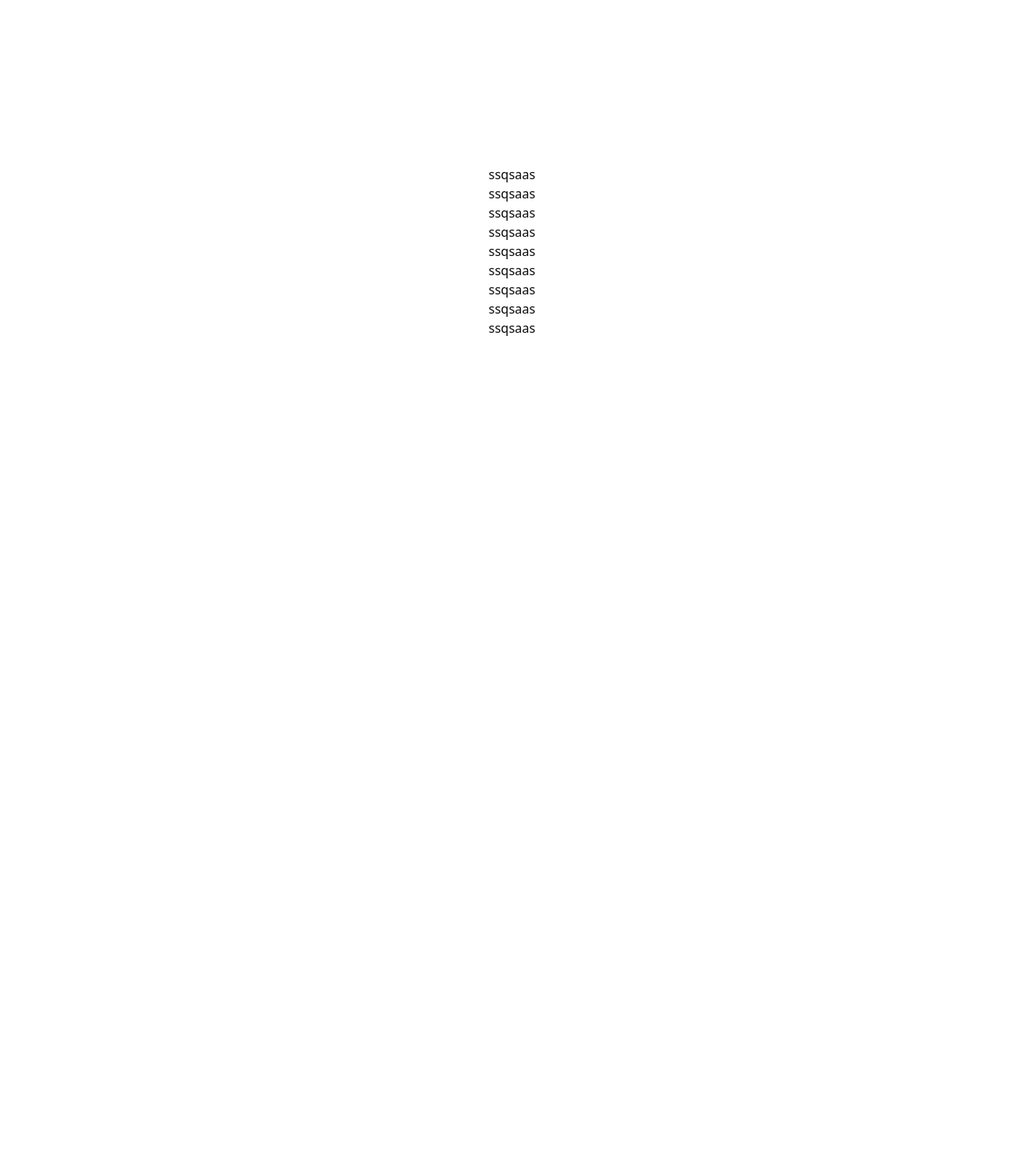
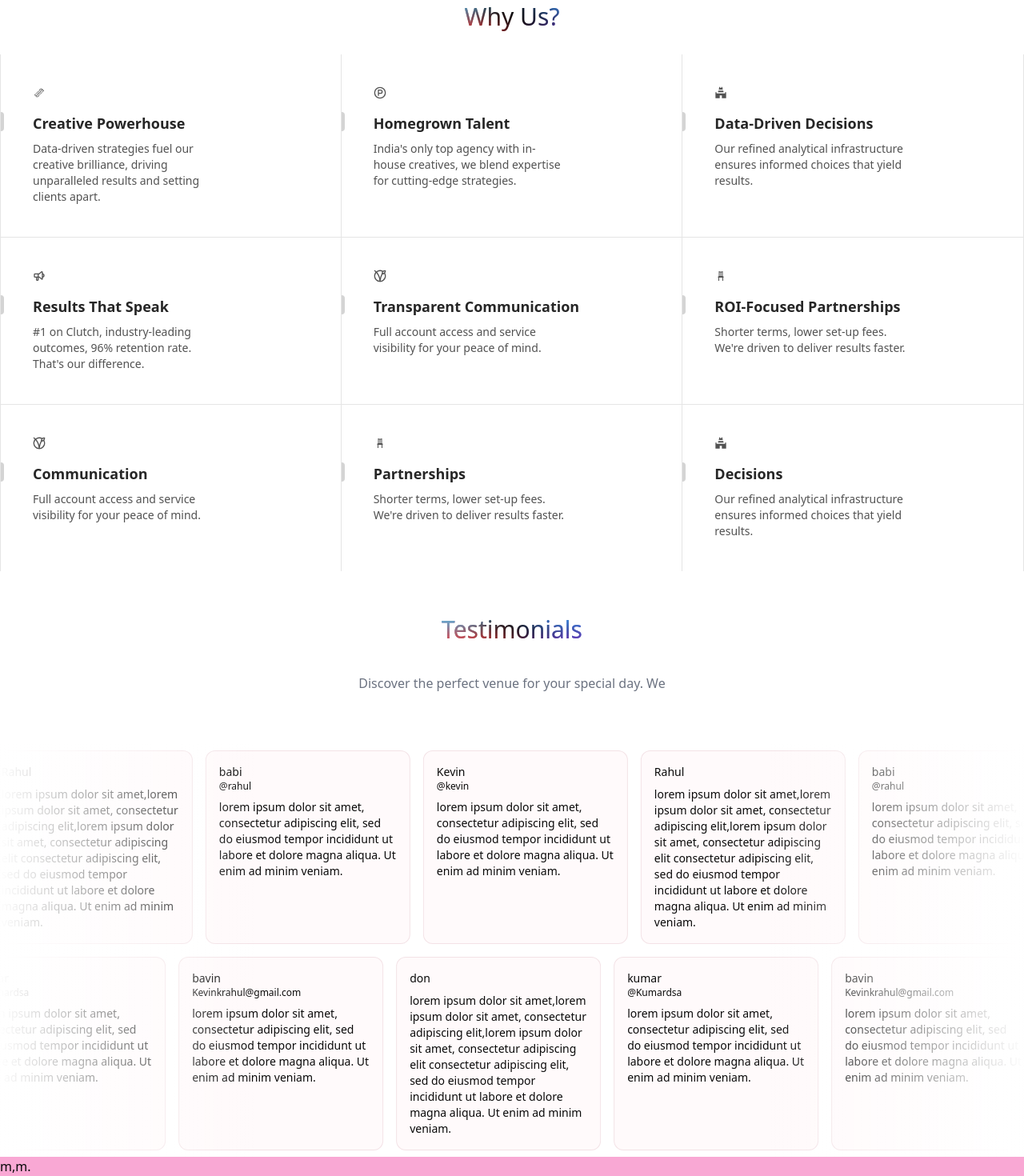
Before and after one commit to kevinkrahul/MHall-Web-Fullstack, a Next.js app: page / in a window 1280 px wide. Shown: the part 883-2353 px from the top of the page at 80% size. Before the commit the page ends 2293 px from the top, so only its background shows below. Built offline with nearby package versions, Linux system fonts and the light colour scheme.

Commit message:
Aminities and Testimonials Done

```diff
--- a/package.json
+++ b/package.json
@@ -22,6 +22,7 @@
     "next-themes": "^0.4.4",
     "react": "^19.0.0",
     "react-dom": "^19.0.0",
+    "react-icons": "^5.5.0",
     "tailwind-merge": "^3.0.1",
     "tailwindcss-animate": "^1.0.7"
   },
--- a/src/app/globals.css
+++ b/src/app/globals.css
@@ -11,6 +11,7 @@
   :root {
     --primary: #faf2f3;
     --primary-hf:#faecee;
+    --border-rose:#BA68C8;
   }
 }
 
--- a/src/app/layout.tsx
+++ b/src/app/layout.tsx
@@ -3,6 +3,7 @@ import { ThemeProvider } from "@/components/themeprovider/theme-provider";
 import { Geist, Geist_Mono } from "next/font/google";
 import "./globals.css";
 import Header from "@/components/header/header";
+import Footer from "@/components/footer/footer";
 
 
 export const metadata: Metadata = {
@@ -27,6 +28,7 @@ export default function RootLayout({
         >
         <Header/>
           {children}
+          <Footer/>
         </ThemeProvider>
       </body>
     </html>
--- a/src/app/page.tsx
+++ b/src/app/page.tsx
@@ -5,10 +5,14 @@ import { AuroraText } from "@/components/magicui/aurora-text";
 import { ArrowRightIcon } from "lucide-react";
 import { cn } from "@/lib/utils";
 import { AnimatedShinyText } from "@/components/magicui/animated-shiny-text";
+import { Marquee } from "@/components/magicui/marquee";
+import Testimonial from "@/components/ui/testimonialcard";
+import FeaturesSectionDemo from "@/components/ui/aminities";
 
 export default function Home() {
   return (
     <div>
+      {/* Landing page */}
       <section className="flex flex-col justify-center text-center w-full min-h-[calc(100vh-69px)] items-center">
         <h1 className="text-[clamp(6vh,5vw,7rem)] font-medium p-3 md:p-3">
           Your <AuroraText>Dream Wedding</AuroraText> Begins Here
@@ -16,7 +20,7 @@ export default function Home() {
         <div>
           <Image src={myicon} alt="wedding" width={500} height={500} />
         </div>
-        <p className="text-[clamp(2vh,1em,2em)]  max-w-3xl p-2">
+        <p className="text-[clamp(2vh,1em,2em)] dark:text-white text-gray-500 max-w-3xl p-2">
           Discover the perfect venue for your special day. We provide a
           spacious, elegant marriage mahal designed to turn your wedding into an
           unforgettable celebration.
@@ -34,34 +38,17 @@ export default function Home() {
           </div>
         </div>
       </section>
+            {/* Aminities */}
+      <section className=" items-center w-full min-h-[calc(100vh-69px)]">
+        <FeaturesSectionDemo
+          children={<AuroraText className="text-3xl">Why Us?</AuroraText>}
+        />
+      </section>
 
-      <section className="flex justify-center text-center items-center w-full min-h-[calc(100vh-69px)]">
-        <div>
-          <p>ssqsaas</p>
-          <p>ssqsaas</p>
-          <p>ssqsaas</p>
-          <p>ssqsaas</p>
-          <p>ssqsaas</p>
-          <p>ssqsaas</p>
-          <p>ssqsaas</p>
-          <p>ssqsaas</p>
-          <p>ssqsaas</p>
-        </div>
-      </section>
-      <section className="flex justify-center text-center items-center w-full min-h-[calc(100vh-69px)]">
-        <div>
-
-        </div>
-      </section>
+      {/* Testimonial */}
+      <Testimonial
+        children={<AuroraText className="text-3xl">Testimonials</AuroraText>}
+      />
     </div>
   );
 }
-
-{
-  /* <section class="flex flex-col items-center justify-center min-h-screen text-center">
-  <h1 class="text-5xl font-bold mb-4">Your Dream Wedding Begins Here</h1>
-  <p class="text-lg text-gray-600 max-w-xl">
-    Discover the perfect venue for your special day. We provide a spacious, elegant marriage mahal designed to turn your wedding into an unforgettable celebration.
-  </p>
-</section> */
-}
--- /dev/null
+++ b/src/components/footer/footer.tsx
@@ -0,0 +1,11 @@
+"use client";
+
+const Footer = () => {
+  return (
+    <footer className="bg-pink-300">
+m,m.
+    </footer>
+  )
+}
+
+export default Footer
--- a/src/components/header/header.tsx
+++ b/src/components/header/header.tsx
@@ -31,8 +31,9 @@ const useGetTheme = () => {
   return resolvedTheme;
 };
 
+export const Navigation = ["Home", "About", "Gallery", "Guidlines", "Contact"];
+
 const Header = () => {
-  const Navigation = ["Home", "About", "Gallery", "Guidlines", "Contact"];
   const { resolvedTheme } = useGetTheme();
   const [logo, setLogo] = useState(Logo);
   useEffect(() => {
--- a/src/components/magicui/marquee.tsx
+++ b/src/components/magicui/marquee.tsx
@@ -45,7 +45,7 @@ export function Marquee({
     <div
       {...props}
       className={cn(
-        "group flex overflow-hidden p-2 [--duration:40s] [--gap:1rem] [gap:var(--gap)]",
+        "group flex overflow-hidden p-2 [--duration:80s] [--gap:1rem] [gap:var(--gap)]",
         {
           "flex-row": !vertical,
           "flex-col": vertical,
--- /dev/null
+++ b/src/components/ui/aminities.tsx
@@ -0,0 +1,124 @@
+import { cn } from "@/lib/utils";
+import { CiBacon } from "react-icons/ci";
+import { LuCircleParking,LuVegan } from "react-icons/lu";
+import { MdTempleHindu } from "react-icons/md";
+import { TbSpeakerphone } from "react-icons/tb";
+import { LiaChairSolid } from "react-icons/lia";
+
+
+
+
+
+
+export default function FeaturesSectionDemo({children}:{children:React.ReactNode}) {
+  const features = [
+    {
+      title: "Creative Powerhouse",
+      description:
+        "Data-driven strategies fuel our creative brilliance, driving unparalleled results and setting clients apart.",
+      icon: <CiBacon />,
+    },
+    {
+      title: "Homegrown Talent",
+      description:
+        "India's only top agency with in-house creatives, we blend expertise for cutting-edge strategies.",
+      icon: <LuCircleParking />,
+    },
+    {
+      title: "Data-Driven Decisions",
+      description:
+        "Our refined analytical infrastructure ensures informed choices that yield results.",
+      icon: <MdTempleHindu />,
+    },
+    {
+      title: "Results That Speak",
+      description: "#1 on Clutch, industry-leading outcomes, 96% retention rate. That's our difference.",
+      icon: <TbSpeakerphone />,
+    },
+    {
+      title: "Transparent Communication",
+      description: "Full account access and service visibility for your peace of mind.",
+      icon: <LuVegan />,
+    },
+    {
+      title: "ROI-Focused Partnerships",
+      description:
+        "Shorter terms, lower set-up fees. We're driven to deliver results faster.",
+      icon: <LiaChairSolid />,
+    },
+    {
+        title: "Communication",
+        description: "Full account access and service visibility for your peace of mind.",
+        icon: <LuVegan />,
+      },
+      {
+        title: "Partnerships",
+        description:
+          "Shorter terms, lower set-up fees. We're driven to deliver results faster.",
+        icon: <LiaChairSolid />,
+      },
+      {
+        title: "Decisions",
+        description:
+          "Our refined analytical infrastructure ensures informed choices that yield results.",
+        icon: <MdTempleHindu />,}
+  ];
+  return (
+    <>
+    <div>
+      <h1 className="text-[clamp(6vh,5vw,7rem)] text-center font-medium  pt-2 md:p-3 max-sm:mt-6">
+        {children}
+      </h1>
+    </div>
+    <div className="grid grid-cols-1 col-span-full md:grid-cols-2 lg:grid-cols-3 relative z-10 py:10 max-w-7xl mx-auto">
+      {features.map((feature, index) => (
+        <Feature key={feature.title} {...feature} index={index} />
+      ))}
+    </div>
+    </>
+  );
+}
+
+const Feature = ({
+  title,
+  description,
+  icon,
+  index,
+}: {
+  title: string;
+  description: string;
+  icon: React.ReactNode;
+  index: number;
+}) => {
+  return (
+    <>
+    <div
+      className={cn(
+        "flex flex-col lg:border-r  py-10 relative group/feature dark:border-neutral-800",
+        (index === 0 || index === 3 || index===6) && "lg:border-l dark:border-neutral-800",
+        index < 6 && "lg:border-b dark:border-neutral-800"
+      )}
+    >
+      {index < 6 && (
+        <div className="opacity-0 group-hover/feature:opacity-100 transition duration-200 absolute inset-0 h-full w-full bg-gradient-to-t from-neutral-100 dark:from-neutral-800 to-transparent pointer-events-none" />
+      )}
+      {index >= 3 && (
+        <div className="opacity-0 group-hover/feature:opacity-100 transition duration-200 absolute inset-0 h-full w-full bg-gradient-to-b from-neutral-100 dark:from-neutral-800 to-transparent pointer-events-none" />
+      )}
+      <div className="mb-4 relative z-10 px-10 text-neutral-600 dark:text-neutral-400">
+        {icon}
+      </div>
+      <div className="text-lg font-bold mb-2 relative z-10 px-10">
+        <div className="absolute left-0 inset-y-0 h-6 group-hover/feature:h-8 w-1 rounded-tr-full rounded-br-full bg-neutral-300 dark:bg-neutral-700 group-hover/feature:bg-brand_yellow transition-all duration-200 origin-center" />
+        <span className="group-hover/feature:translate-x-2 transition duration-200 inline-block text-neutral-800 dark:text-neutral-100">
+          {title}
+        </span>
+      </div>
+      <p className="text-sm text-neutral-600 dark:text-neutral-300 max-w-xs relative z-10 px-10">
+        {description}
+      </p>
+    </div>
+    </>
+
+  );
+};
--- /dev/null
+++ b/src/components/ui/testimonialcard.tsx
@@ -0,0 +1,131 @@
+import { cn } from "@/lib/utils";
+import { Marquee } from "@/components/magicui/marquee";
+import { ReactNode } from "react";
+
+
+const reviews =[
+    {
+        id:1,
+      name:"Kevin",
+      username:"@kevin",
+      img: "https://avatar.vercel.sh/jane",
+      body:"lorem ipsum dolor sit amet, consectetur adipiscing elit, sed do eiusmod tempor incididunt ut labore et dolore magna aliqua. Ut enim ad minim veniam."
+    },
+    {
+        id:2,
+      name:"Rahul",
+      // username:"@kevin",
+      img: "https://avatar.vercel.sh/jane",
+      body:"lorem ipsum dolor sit amet,lorem ipsum dolor sit amet, consectetur adipiscing elit,lorem ipsum dolor sit amet, consectetur adipiscing elit consectetur adipiscing elit, sed do eiusmod tempor incididunt ut labore et dolore magna aliqua. Ut enim ad minim veniam."
+    },
+
+    {
+        id:3,
+      name:"babi",
+      img: "https://avatar.vercel.sh/jane",
+      username:"@rahul",
+      body:"lorem ipsum dolor sit amet, consectetur adipiscing elit, sed do eiusmod tempor incididunt ut labore et dolore magna aliqua. Ut enim ad minim veniam."
+    },
+    {
+        id:4,
+      name:"kumar",
+      img: "https://avatar.vercel.sh/jane",
+      username:"@Kumardsa",
+      body:"lorem ipsum dolor sit amet, consectetur adipiscing elit, sed do eiusmod tempor incididunt ut labore et dolore magna aliqua. Ut enim ad minim veniam."
+    },
+    {
+        id:5,
+      name:"bavin",
+      img: "https://avatar.vercel.sh/jane",
+      username:"Kevinkrahul@gmail.com",
+      body:"lorem ipsum dolor sit amet, consectetur adipiscing elit, sed do eiusmod tempor incididunt ut labore et dolore magna aliqua. Ut enim ad minim veniam."
+    },
+    {
+        id:6,
+      name:"don",
+      // username:"@kevin",
+      img: "https://avatar.vercel.sh/jane",
+      body:"lorem ipsum dolor sit amet,lorem ipsum dolor sit amet, consectetur adipiscing elit,lorem ipsum dolor sit amet, consectetur adipiscing elit consectetur adipiscing elit, sed do eiusmod tempor incididunt ut labore et dolore magna aliqua. Ut enim ad minim veniam."
+    },
+  ]
+  export const firstRow = reviews.slice(0, reviews.length / 2);
+  export const secondRow = reviews.slice(reviews.length / 2);
+
+
+
+
+
+
+const ReviewCard = ({
+    id,
+    img,
+    name,
+    username,
+    body,
+  }: {
+    id:number;
+    img?: string;
+    name: string;
+    username?: string;
+    body: string;
+  }) => {
+    return (
+      <figure
+        className={cn(
+          "relative h-full w-64 cursor-pointer overflow-hidden rounded-xl border p-4",
+          // light styles
+          "border-rose-900/[.1] bg-rose-300/[.05] hover:bg-gray-950/[.05]",
+          // dark styles
+          "dark:border-gray-50/[.1] dark:bg-gray-50/[.10] dark:hover:bg-gray-50/[.15]",
+        )}
+      >
+        <div className="flex flex-row items-center gap-2">
+          {/* <img className="rounded-full" width="32" height="32" alt="" src={img} /> */}
+          <div className="flex flex-col">
+            <figcaption className="text-sm font-medium text-left dark:text-white">
+              {name}
+            </figcaption>
+            <p className="text-xs font-medium dark:text-white/40">{username}</p>
+          </div>
+        </div>
+        <blockquote className="mt-2 text-sm">{body}</blockquote>
+      </figure>
+    );
+  };
+
+
+const Testimonial=({children}:{children:ReactNode})=>{
+
+    return(
+        <section className="flex flex-col  items-center w-full min-h-[calc(100vh-69px)]">
+        <h1 className="text-[clamp(6vh,5vw,7rem)] font-medium p-3 md:p-3">
+          {children}
+        </h1>
+        <p className="text-[clamp(2vh,1em,2em)] text-center dark:text-white mb-[7vh] text-gray-500 max-w-3xl p-2">
+          Discover the perfect venue for your special day. We
+        </p>
+        <div className="relative flex w-full flex-col items-center justify-center overflow-hidden">
+          <Marquee pauseOnHover className="[--duration:40s]">
+            {firstRow.map((review) => (
+              <ReviewCard key={review.id} {...review} />
+            ))}
+          </Marquee>
+          <Marquee reverse pauseOnHover className="[--duration:40s]">
+            {secondRow.map((review) => (
+              <ReviewCard key={review.id} {...review} />
+            ))}
+          </Marquee>
+          <div className="pointer-events-none absolute inset-y-0 left-0 w-1/4 bg-gradient-to-r from-background"></div>
+          <div className="pointer-events-none absolute inset-y-0 right-0 w-1/4 bg-gradient-to-l from-background"></div>
+        </div>
+      </section>
+    )
+}
+
+
+  export default Testimonial;
+
+
+
+
+//   <AuroraText className="text-3xl">Testimonials</AuroraText>
--- a/tailwind.config.ts
+++ b/tailwind.config.ts
@@ -14,6 +14,10 @@ export default {
   				DEFAULT: 'hsl(var(--primary))',
   				foreground: 'hsl(var(--primary-foreground))'
   			},
+			  borderrose: {
+				DEFAULT: 'hsl(var(--border-rose))',
+				foreground: 'hsl(var(--border-rose-foreground))'
+			},
   			secondary: {
   				DEFAULT: 'hsl(var(--secondary))',
   				foreground: 'hsl(var(--secondary-foreground))'
```
Also changed, not shown: 1 other file (tests, documents, lock files or other folders).
